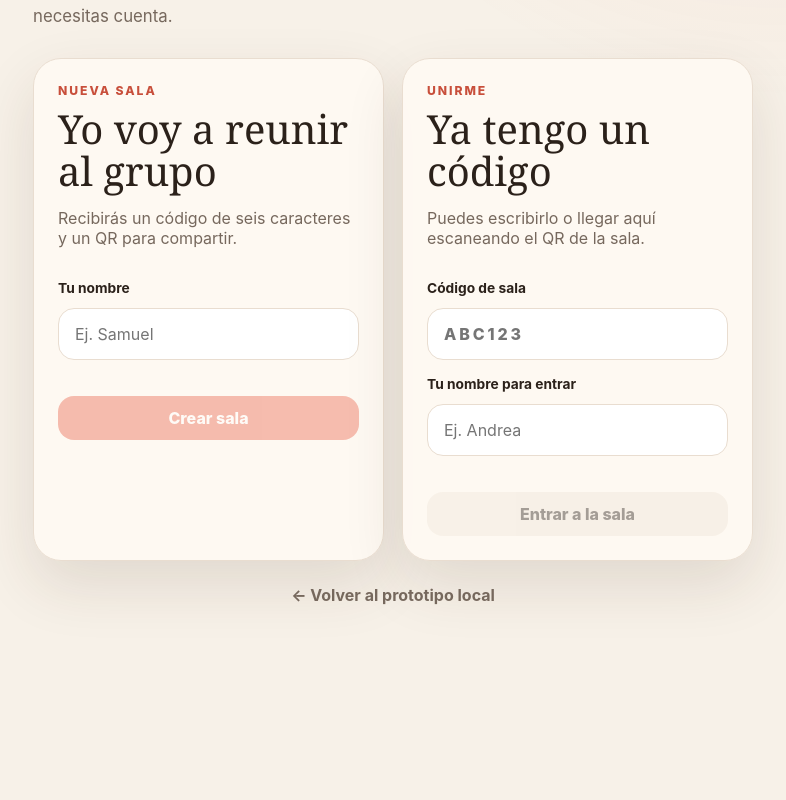
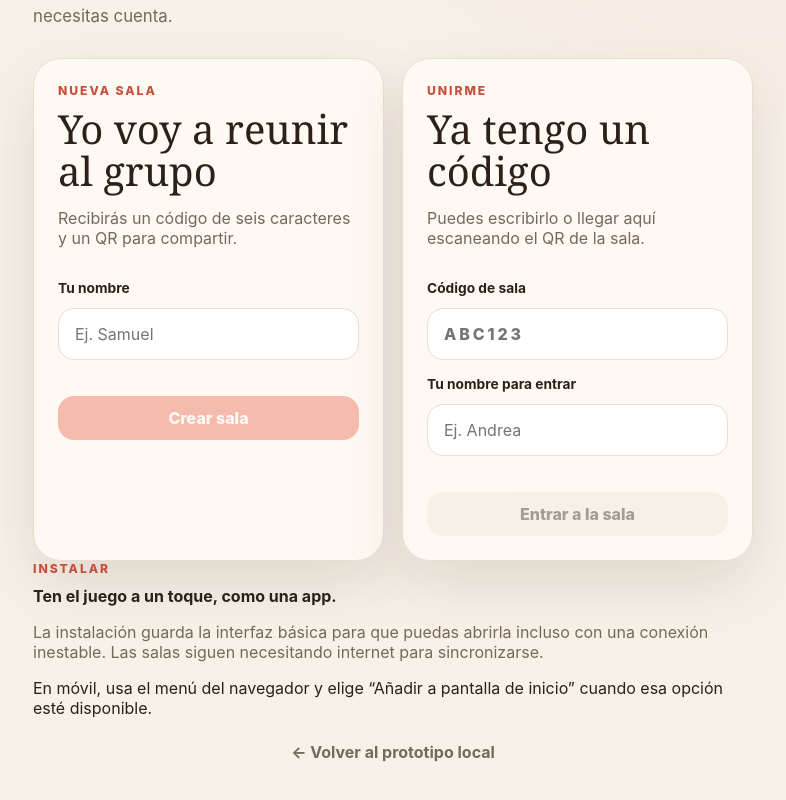
Before and after one commit to SamOkampo/JuegoFamiliaEch, a Next.js app: page /online in a window 1280 px wide. Shown: the part 423-1223 px from the top of the page, without its empty margins (247-1033 px from the left). Before the commit the page ends 1092 px from the top, so only its background shows below. Built offline with nearby package versions, Linux system fonts and the light colour scheme; no server answers.

Commit message:
feat: expose PWA installation from multiplayer entry

```diff
--- a/src/app/online/page.tsx
+++ b/src/app/online/page.tsx
@@ -3,6 +3,7 @@
 import Link from "next/link";
 import { FormEvent, useEffect, useState } from "react";
 import { useRouter } from "next/navigation";
+import { PwaInstallCard } from "@/components/pwa-install-card";
 import {
   createOnlineRoom,
   joinOnlineRoom,
@@ -166,6 +167,8 @@ export default function OnlinePage() {
         </form>
       </section>
 
+      <PwaInstallCard />
+
       <p className="backLink">
         <Link href="/">← Volver al prototipo local</Link>
       </p>
```
